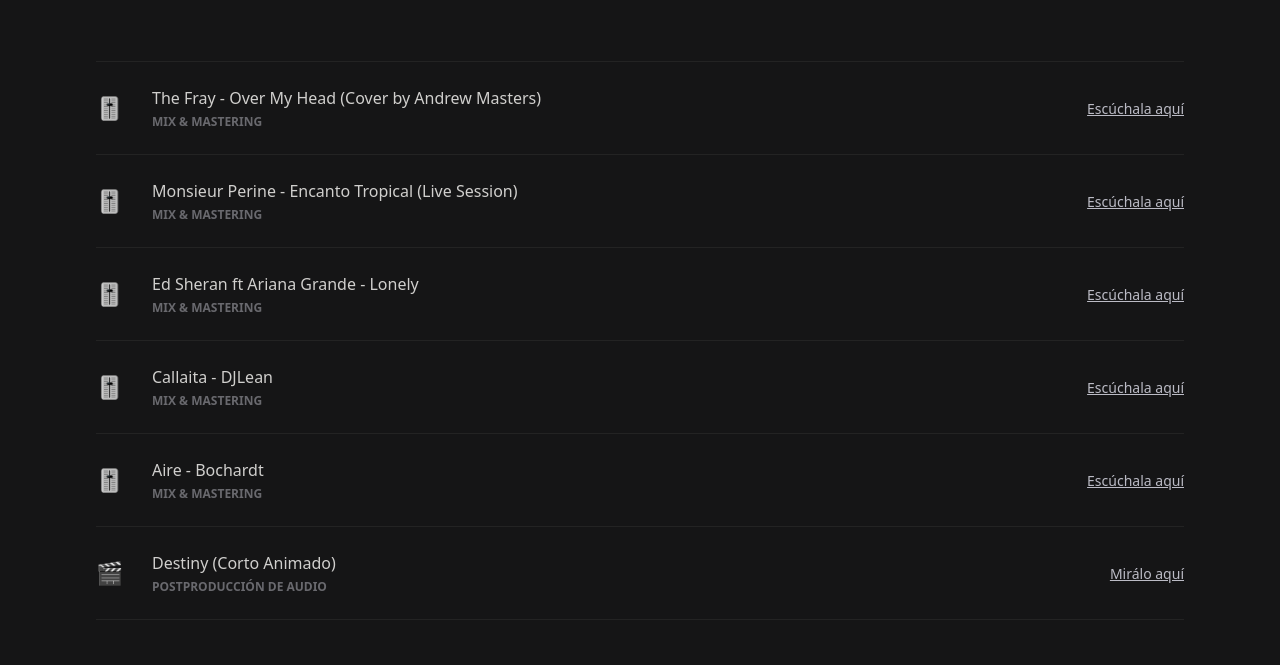
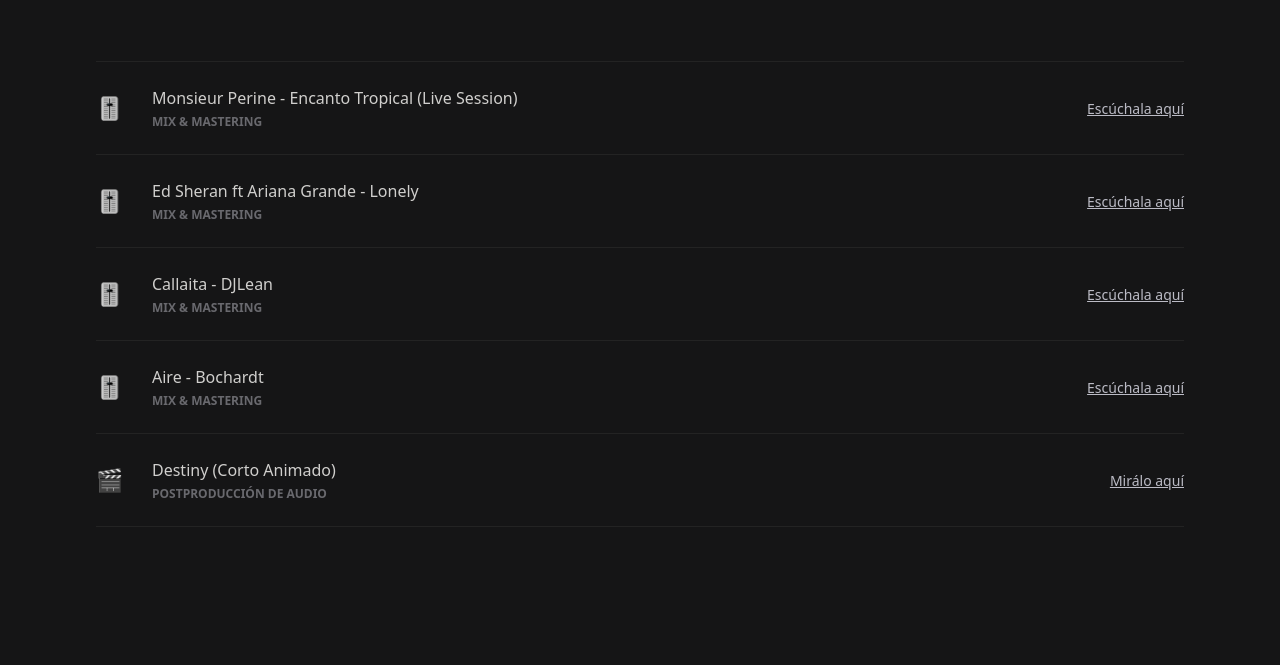
Before and after one commit to lazymisu/ninelives-studio, an Astro site: page / in a window 1280 px wide. Shown: the part 1121-1786 px from the top of the page. Built offline with nearby package versions, Linux system fonts and the light colour scheme; Astro itself is replaced by a stand-in of ours.

Commit message:
Remove first song from portfolio

```diff
--- a/src/data/portfolio.js
+++ b/src/data/portfolio.js
@@ -1,9 +1,4 @@
 export const portfolio = [
-	{
-		type: "MIX & MASTERING",
-		url: "https://soundcloud.com/ninelivesstudio/the-fray-over-my-head-cover-by?utm_source=clipboard&utm_medium=text&utm_campaign=social_sharing",
-		title: "The Fray - Over My Head (Cover by Andrew Masters)",
-	},
 	{
 		type: "MIX & MASTERING",
 		url: "https://soundcloud.com/ninelivesstudio/monsieur-perine-encanto?utm_source=clipboard&utm_medium=text&utm_campaign=social_sharing",
```
